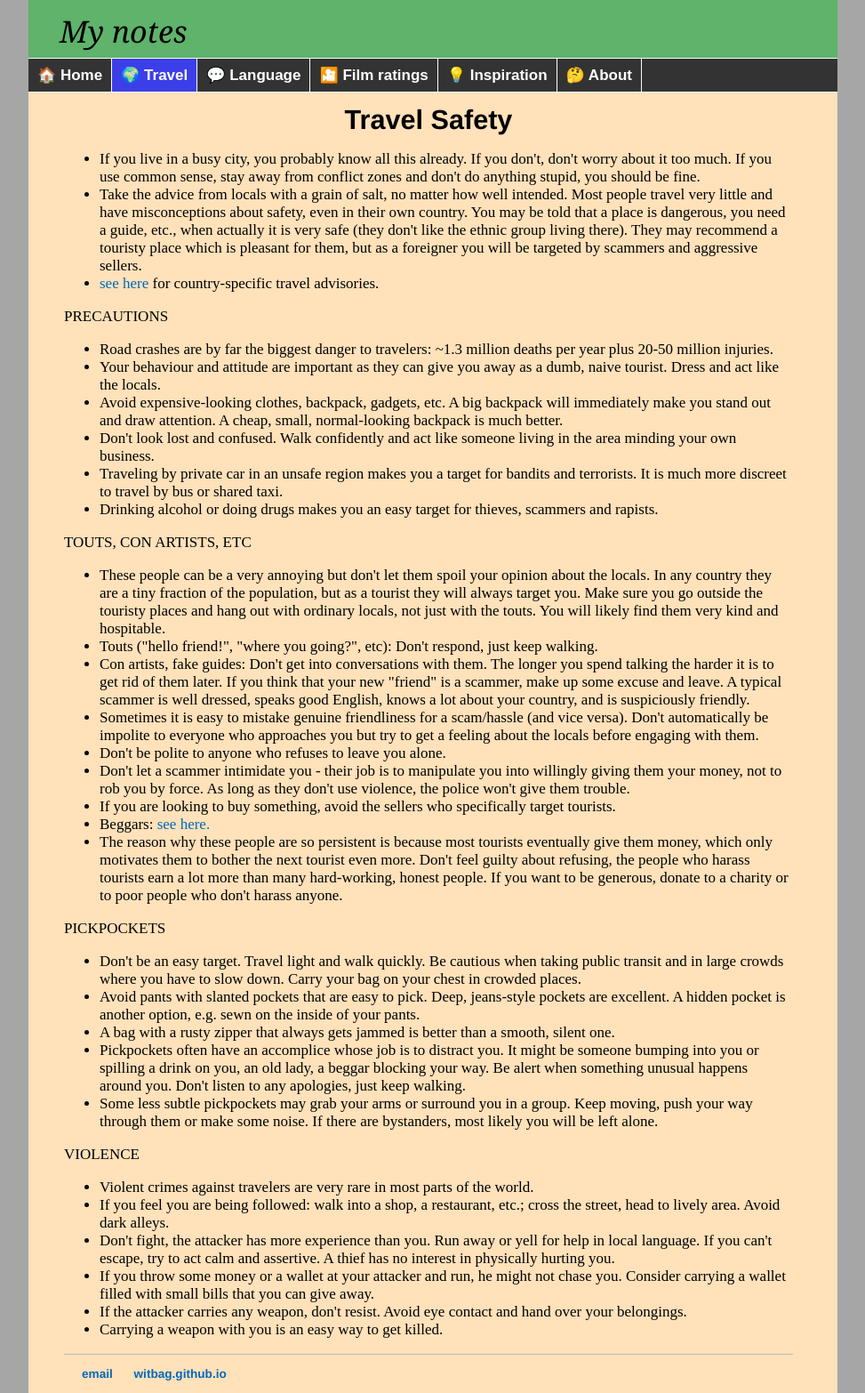
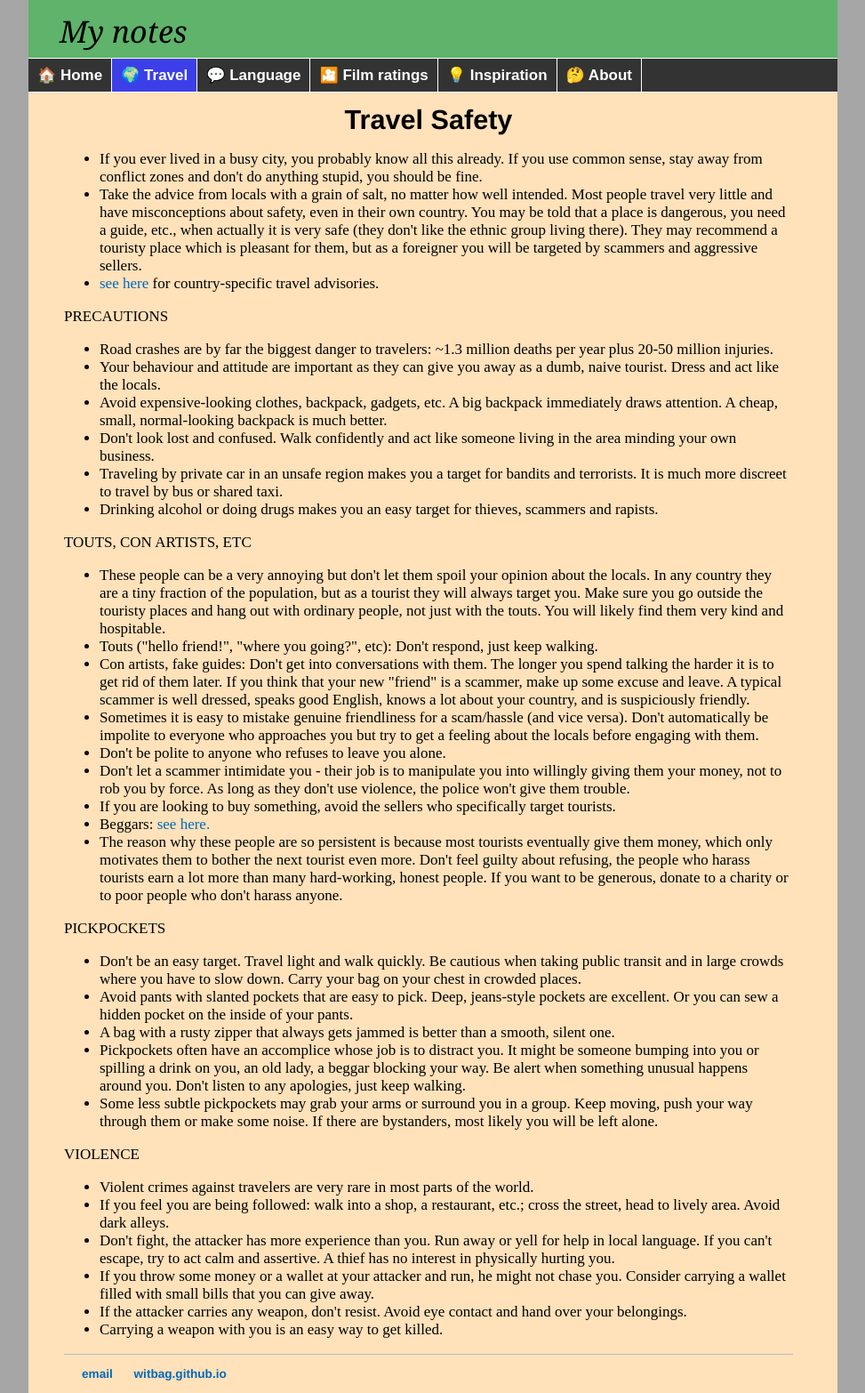
Before and after one commit to witbag/witbag.github.io, a Jekyll site: the page built from travel/safety.html, in a window 1280 px wide. Shown: the whole page at 89% size, without its empty margins (153-1126 px from the left). Built offline with Jekyll 4.4.1, drawn with Linux system fonts in a browser that asks for light colours.

Commit message:
Update safety.html

```diff
--- a/travel/safety.html
+++ b/travel/safety.html
@@ -9,7 +9,7 @@ title: Travel advice
 <center><h2>Travel Safety</h2></center>
 
 <ul>
-<li>If you live in a busy city, you probably know all this already. If you don't, don't worry about it too much. If you use common sense, stay away from conflict zones and don't do anything stupid, you should be fine.<br>
+<li>If you ever lived in a busy city, you probably know all this already. If you use common sense, stay away from conflict zones and don't do anything stupid, you should be fine.<br>
 <li>Take the advice from locals with a grain of salt, no matter how well intended. Most people travel very little and have misconceptions about safety, even in their own country. You may be told that a place is dangerous, you need a guide, etc., when actually it is very safe (they don't like the ethnic group living there). They may recommend a touristy place which is pleasant for them, but as a foreigner you will be targeted by scammers and aggressive sellers.<br>
 <li><a href="resources.html#advis">see here</a> for country-specific travel advisories.<br>
 </ul>
@@ -17,14 +17,14 @@ title: Travel advice
 <ul>
 <li>Road crashes are by far the biggest danger to travelers: ~1.3 million deaths per year plus 20-50 million injuries.
 <li>Your behaviour and attitude are important as they can give you away as a dumb, naive tourist. Dress and act like the locals.</li>
-<li>Avoid expensive-looking clothes, backpack, gadgets, etc. A big backpack will immediately make you stand out and draw attention. A cheap, small, normal-looking backpack is much better.</li>
+<li>Avoid expensive-looking clothes, backpack, gadgets, etc. A big backpack immediately draws attention. A cheap, small, normal-looking backpack is much better.</li>
 <li>Don't look lost and confused. Walk confidently and act like someone living in the area minding your own business.</li>
 <li>Traveling by private car in an unsafe region makes you a target for bandits and terrorists. It is much more discreet to travel by bus or shared taxi.</li>
 <li>Drinking alcohol or doing drugs makes you an easy target for thieves, scammers and rapists.</li>
 </ul>
 <p>TOUTS, CON ARTISTS, ETC</p>
 <ul>
-<li>These people can be a very annoying but don't let them spoil your opinion about the locals. In any country they are a tiny fraction of the population, but as a tourist they will always target you. Make sure you go outside the touristy places and hang out with ordinary locals, not just with the touts. You will likely find them very kind and hospitable. </li>
+<li>These people can be a very annoying but don't let them spoil your opinion about the locals. In any country they are a tiny fraction of the population, but as a tourist they will always target you. Make sure you go outside the touristy places and hang out with ordinary people, not just with the touts. You will likely find them very kind and hospitable. </li>
 <li>Touts ("hello friend!", "where you going?", etc): Don't respond, just keep walking.</li>
 <li>Con artists, fake guides: Don't get into conversations with them. The longer you spend talking the harder it is to get rid of them later. If you think that your new "friend" is a scammer, make up some excuse and leave. A typical scammer is well dressed, speaks good English, knows a lot about your country, and is suspiciously friendly.</li>
 <li>Sometimes it is easy to mistake genuine friendliness for a scam/hassle (and vice versa). Don't automatically be impolite to everyone who approaches you but try to get a feeling about the locals before engaging with them.</li>
@@ -37,7 +37,7 @@ title: Travel advice
 <p>PICKPOCKETS</p>
 <ul>
 <li>Don't be an easy target. Travel light and walk quickly. Be cautious when taking public transit and in large crowds where you have to slow down. Carry your bag on your chest in crowded places.</li>
-<li>Avoid pants with slanted pockets that are easy to pick. Deep, jeans-style pockets are excellent. A hidden pocket is another option, e.g. sewn on the inside of your pants.</li>
+<li>Avoid pants with slanted pockets that are easy to pick. Deep, jeans-style pockets are excellent. Or you can sew a hidden pocket on the inside of your pants.</li>
 <li>A bag with a rusty zipper that always gets jammed is better than a smooth, silent one.</li>
 <li>Pickpockets often have an accomplice whose job is to distract you. It might be someone bumping into you or spilling a drink on you, an old lady, a beggar blocking your way. Be alert when something unusual happens around you. Don't listen to any apologies, just keep walking.</li>
 <li>Some less subtle pickpockets may grab your arms or surround you in a group. Keep moving, push your way through them or make some noise. If there are bystanders, most likely you will be left alone.</li>
```
